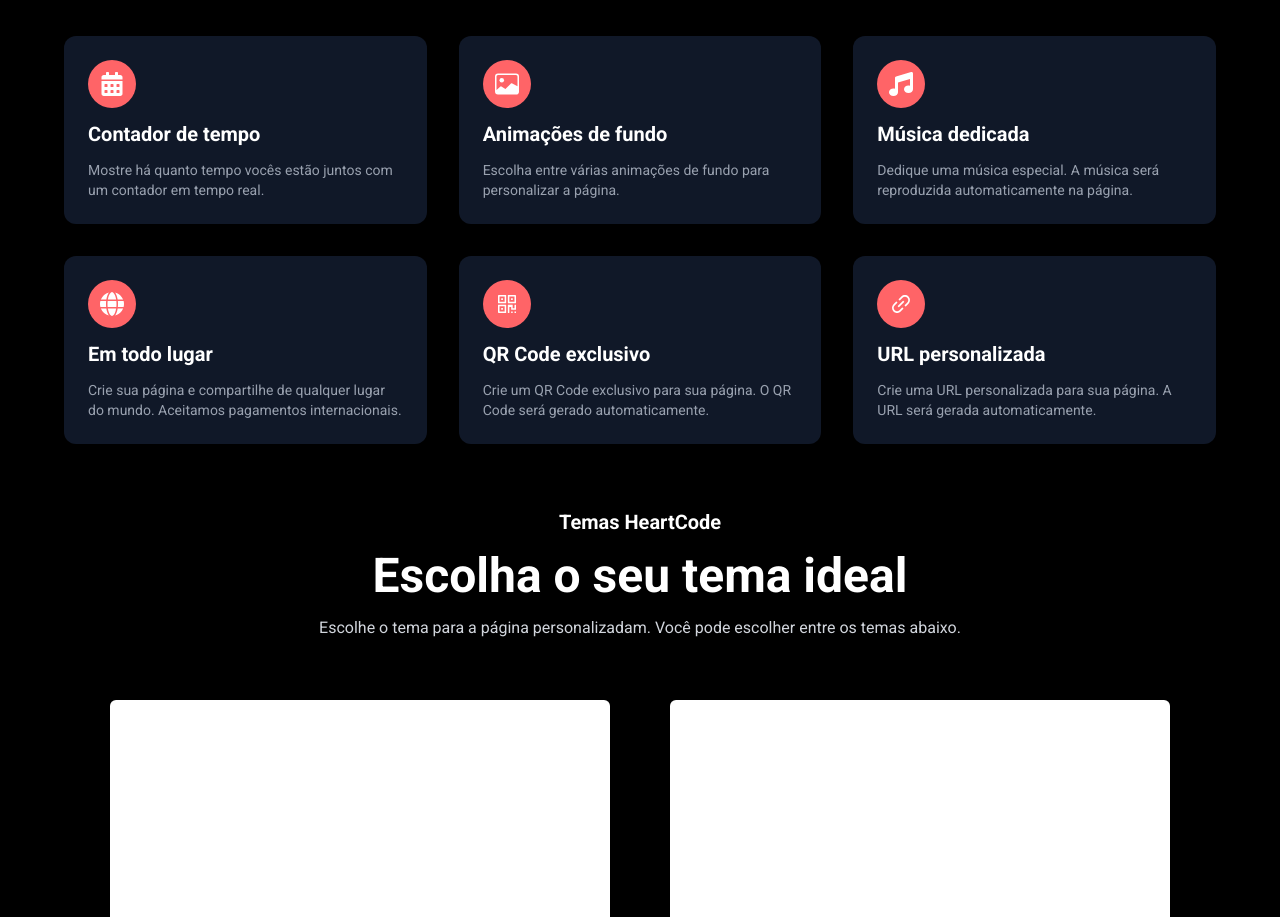
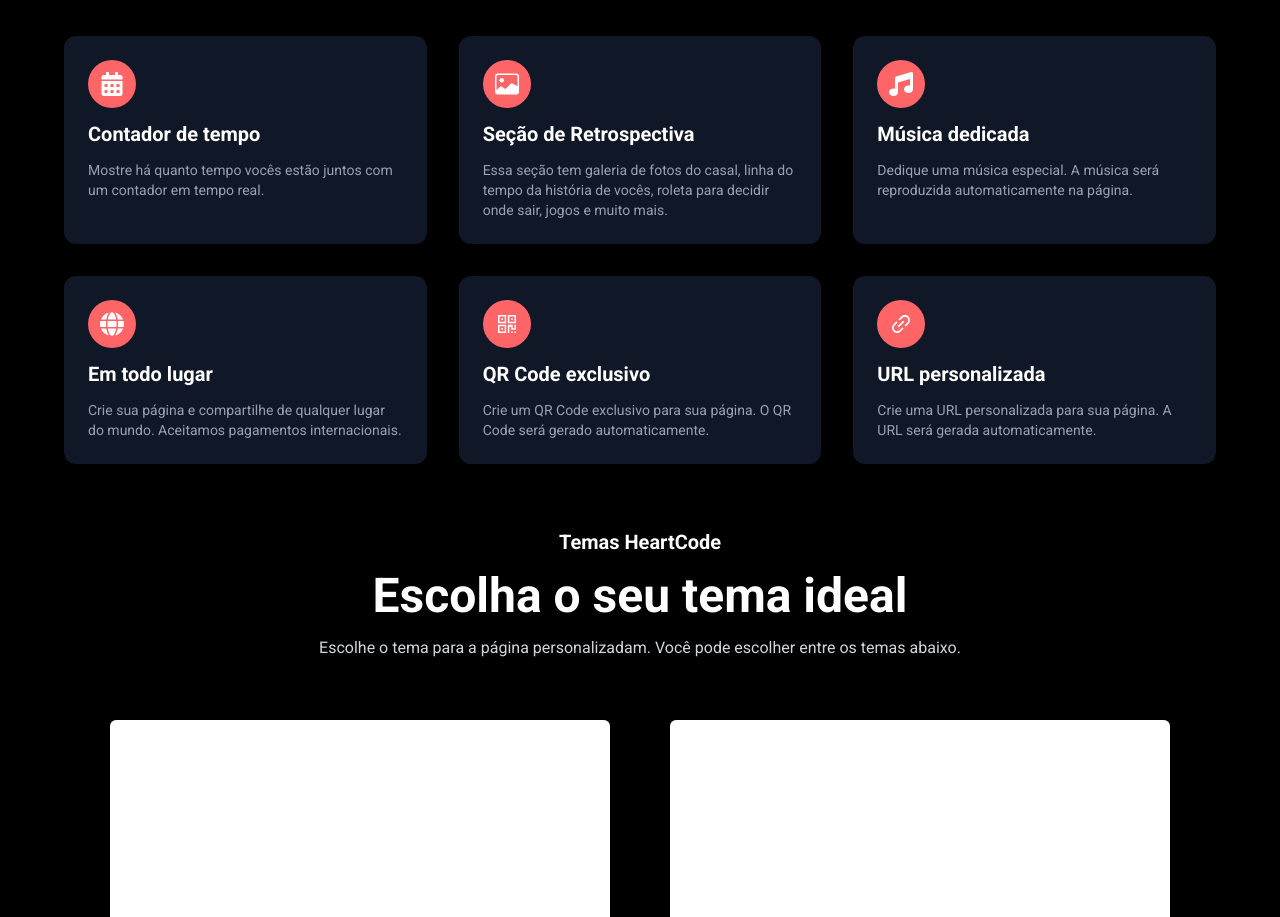
Before and after one commit to felipegresele/heartlink, a React (Vite) app: page / in a window 1280 px wide. Shown: the part 1040-1957 px from the top of the page. Built offline with nearby package versions, Linux system fonts and the light colour scheme.

Commit message:
fix: correcao texto

```diff
--- a/src/components/recursos/route.tsx
+++ b/src/components/recursos/route.tsx
@@ -15,9 +15,9 @@ export function Recursos() {
     },
     {
       icon: <BsImage size={24} />,
-      title: "Animações de fundo",
+      title: "Seção de Retrospectiva",
       description:
-        "Escolha entre várias animações de fundo para personalizar a página.",
+        "Essa seção tem galeria de fotos do casal, linha do tempo da história de vocês, roleta para decidir onde sair, jogos e muito mais.",
     },
     {
       icon: <FaMusic size={24} />,
```
